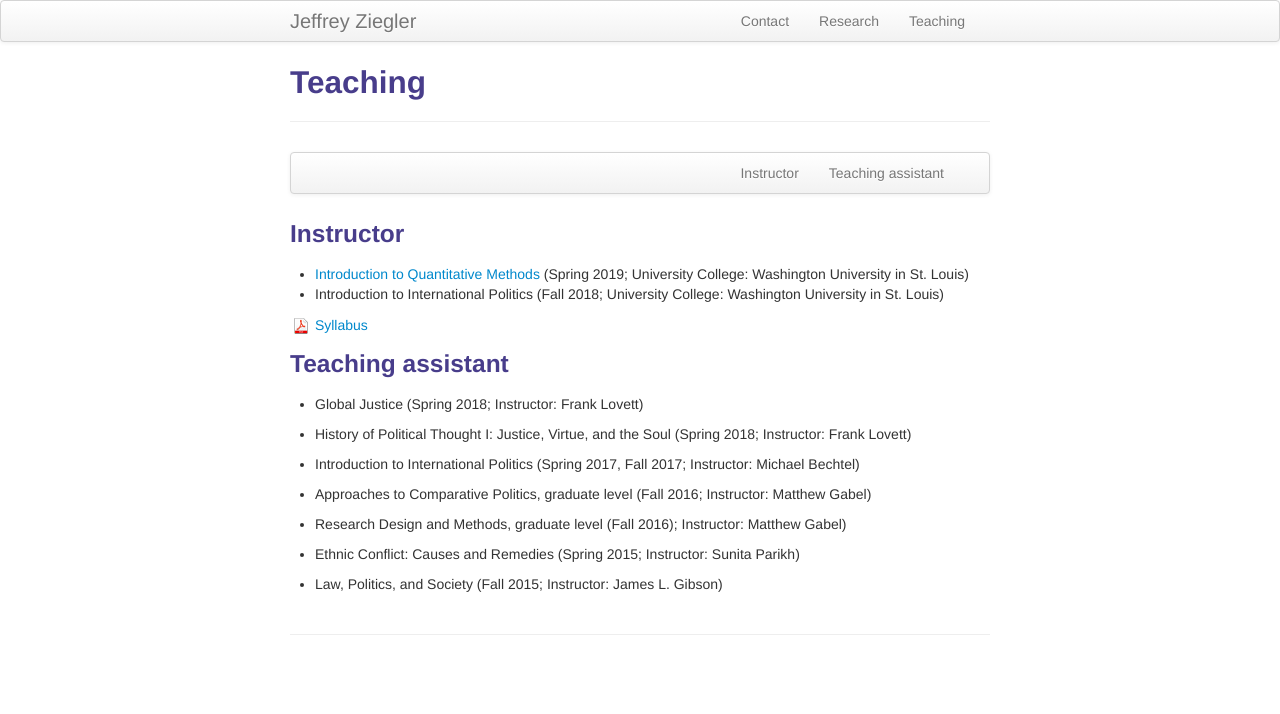
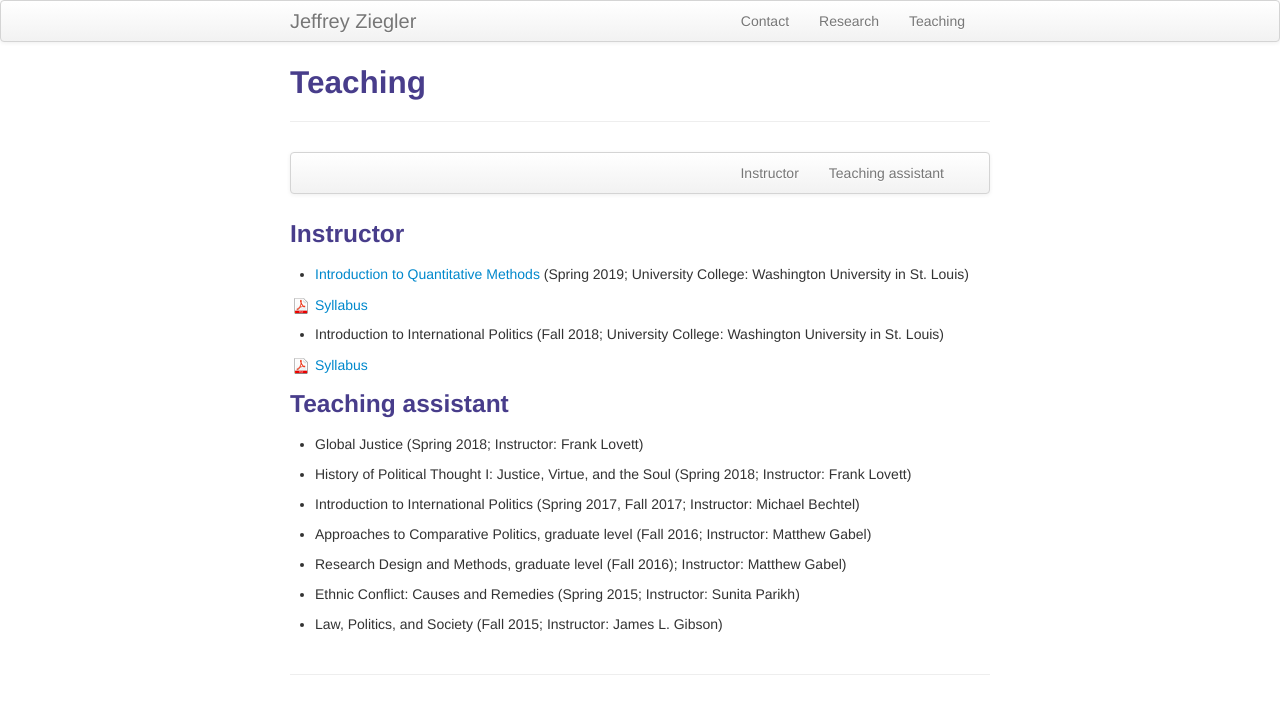
Before and after one commit to zieglerjef/zieglerjef.github.io, a Jekyll site: the page built from pages/teaching.md, in a window 1280 px wide. Shown: the top 714 px of the page. Built offline with Jekyll 4.4.1, drawn with Linux system fonts in a browser that asks for light colours.

Commit message:
Add new syllabus link

```diff
--- a/pages/teaching.md
+++ b/pages/teaching.md
@@ -14,6 +14,11 @@ description: Jeff Ziegler's teaching
 </div>
 ### <a name="instructor"></a>Instructor
 - [Introduction to Quantitative Methods](https://zieglerjef.github.io/pages/QPMteachingMaterials/) (Spring 2019; University College: Washington University in St. Louis)
+
+<table align="left">
+  <tr><td><a href="https://drive.google.com/file/d/1CYO9-Iaa0MWz0T_KdHznE_DUK8g-ZhMu" target="_blank"> <img src="icons16/pdf-icon.png" alt="hi" class="inline"/> Syllabus </a></td></tr>
+</table><br/>
+
 - Introduction to International Politics (Fall 2018; University College: Washington University in St. Louis)
 
 <table align="left">
```
